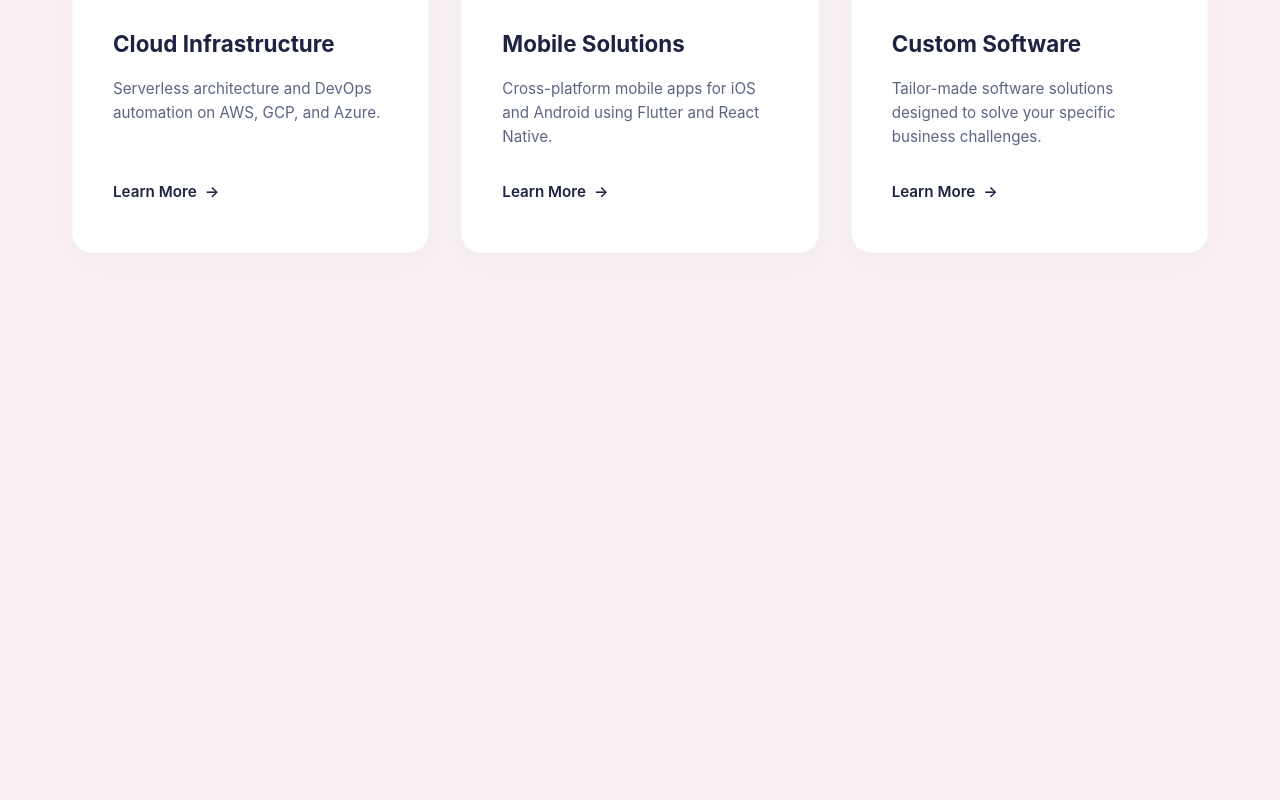
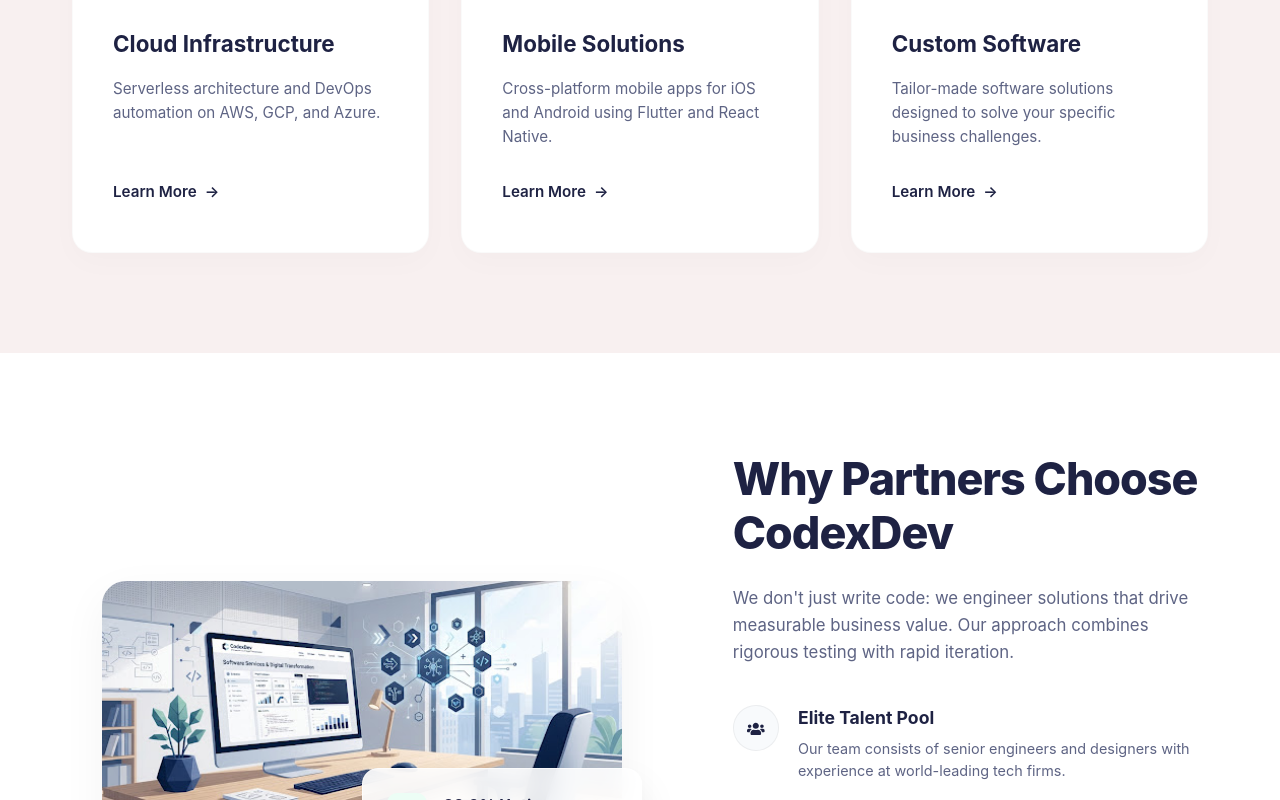
Before and after one commit to raheemkhan12345/codexdev-website, a React (Vite) app in the folder frontend/codexdev/: page / in a window 1280 px wide. Shown: the part 2000-2800 px from the top of the page. Before the commit the page ends 2353 px from the top, so only its background shows below. Built offline with nearby package versions, Linux system fonts and the light colour scheme.

Commit message:
update rahim

```diff
--- a/frontend/codexdev/src/assets/styles/variables.css
+++ b/frontend/codexdev/src/assets/styles/variables.css
@@ -10,7 +10,7 @@
     --bg-light: #f8fafc;
     /* Off-white background */
     --bg-white: #f8f0f0;
-    --border-color: #e3e8f0;
+    --border-color: #b5b5b5;
     /* Gray border for secondary button */
 
     /* Badges */
--- a/frontend/codexdev/src/features/home-hero/Hero.css
+++ b/frontend/codexdev/src/features/home-hero/Hero.css
@@ -111,7 +111,7 @@
 
 .stat-item {
     padding: 0 3.5rem;
-    border-right: 1px solid var(--border-color);
+    border-right: 2px solid var(--border-color);
     /* Verticle dividers like in Figma */
 }
 
--- /dev/null
+++ b/frontend/codexdev/src/features/home-whyChoose/WhyChooseUs.css
@@ -0,0 +1,188 @@
+/* src/features/home-why-choose/WhyChooseUs.css */
+
+.why-choose-section {
+    padding: 100px 0;
+    background-color: #fff;
+    overflow: hidden;
+}
+
+.why-choose-grid {
+    display: grid;
+    grid-template-columns: 1.1fr 0.9fr;
+    gap: 5rem;
+    align-items: center;
+}
+
+.why-choose-left {
+    position: relative;
+    display: flex;
+    justify-content: center;
+}
+
+.image-wrapper {
+    position: relative;
+    width: 100%;
+    max-width: 520px;
+}
+
+.workspace-main-img {
+    width: 100%;
+    height: auto;
+    border-radius: 24px;
+    box-shadow: 0 15px 45px rgba(0, 0, 0, 0.05);
+}
+
+.floating-uptime-card {
+    position: absolute;
+    bottom: -30px;
+    right: -20px;
+    background: rgba(255, 255, 255, 0.9);
+    backdrop-filter: blur(10px);
+    -webkit-backdrop-filter: blur(10px);
+    border: 1px solid rgba(255, 255, 255, 0.6);
+    border-radius: 16px;
+    padding: 1.5rem;
+    width: 280px;
+    display: flex;
+    gap: 1rem;
+    box-shadow: 0 20px 40px rgba(0, 0, 0, 0.08);
+    animation: floatCard 4s ease-in-out infinite alternate;
+}
+
+@keyframes floatCard {
+    0% {
+        transform: translateY(0);
+    }
+
+    100% {
+        transform: translateY(-10px);
+    }
+}
+
+.uptime-icon-box {
+    background-color: #ecfdf5;
+    width: 40px;
+    height: 40px;
+    min-width: 40px;
+    border-radius: 10px;
+    display: flex;
+    align-items: center;
+    justify-content: center;
+}
+
+.uptime-icon {
+    color: #10b981;
+    font-size: 1.1rem;
+}
+
+.uptime-title {
+    font-size: 1rem;
+    font-weight: 700;
+    color: var(--text-dark);
+    margin-bottom: 0.3rem;
+}
+
+.uptime-desc {
+    font-size: 0.8rem;
+    line-height: 1.4;
+    color: var(--text-light);
+    margin: 0;
+}
+
+.why-choose-right {
+    display: flex;
+    flex-direction: column;
+}
+
+.why-choose-main-title {
+    font-size: 2.8rem;
+    font-weight: 800;
+    color: var(--text-dark);
+    letter-spacing: -1px;
+    margin-bottom: 1.5rem;
+    line-height: 1.2;
+}
+
+.why-choose-intro {
+    font-size: 1.05rem;
+    line-height: 1.6;
+    color: var(--text-light);
+    margin-bottom: 2.5rem;
+}
+
+.why-choose-list {
+    display: flex;
+    flex-direction: column;
+    gap: 2rem;
+}
+
+.why-choose-item {
+    display: flex;
+    gap: 1.2rem;
+    align-items: flex-start;
+}
+
+.item-icon-box {
+    background-color: var(--bg-light);
+    border: 1px solid rgba(0, 0, 0, 0.05);
+    width: 46px;
+    height: 46px;
+    min-width: 46px;
+    border-radius: 50%;
+    display: flex;
+    align-items: center;
+    justify-content: center;
+    color: var(--text-dark);
+    font-size: 1.1rem;
+}
+
+.item-text {
+    display: flex;
+    flex-direction: column;
+    gap: 0.4rem;
+}
+
+.item-title {
+    font-size: 1.1rem;
+    font-weight: 700;
+    color: var(--text-dark);
+    margin: 0;
+}
+
+.item-desc {
+    font-size: 0.9rem;
+    line-height: 1.5;
+    color: var(--text-light);
+    margin: 0;
+}
+
+@media (max-width: 991px) {
+    .why-choose-grid {
+        grid-template-columns: 1fr;
+        gap: 4rem;
+    }
+
+    .why-choose-left {
+        order: 2;
+    }
+
+    .why-choose-right {
+        order: 1;
+    }
+
+    .why-choose-main-title {
+        font-size: 2.3rem;
+    }
+}
+
+@media (max-width: 480px) {
+    .floating-uptime-card {
+        position: relative;
+        bottom: auto;
+        right: auto;
+        width: 100%;
+        margin-top: 1.5rem;
+        box-sizing: border-box;
+        animation: none;
+    }
+}
--- /dev/null
+++ b/frontend/codexdev/src/features/home-whyChoose/WhyChooseUs.jsx
@@ -0,0 +1,88 @@
+// src/features/home-why-choose/WhyChooseUs.jsx
+import React from 'react';
+import Container from '../../components/common/Container/Container';
+import './WhyChooseUs.css'; // Same folder se import
+
+// React Icons Imports
+import { FaUsers, FaSyncAlt, FaShieldAlt, FaBolt } from 'react-icons/fa';
+
+// Workspace Image Import
+import workspaceImg from '../../assets/images/workspace.jpg'; // Ensure the path is correct
+
+const WhyChooseUs = () => {
+    const points = [
+        {
+            icon: <FaUsers />,
+            title: "Elite Talent Pool",
+            description: "Our team consists of senior engineers and designers with experience at world-leading tech firms."
+        },
+        {
+            icon: <FaSyncAlt />,
+            title: "Agile Methodology",
+            description: "We work in transparent two-week sprints, keeping you involved and informed every step of the way."
+        },
+        {
+            icon: <FaShieldAlt />,
+            title: "Security First",
+            description: "Enterprise-grade security practices are baked into every line of code we write."
+        }
+    ];
+
+    return (
+        <section className="why-choose-section" id="why-choose-us">
+            <Container>
+                <div className="why-choose-grid">
+
+                    {/* Left Column: Image & Floating Card */}
+                    <div className="why-choose-left">
+                        <div className="image-wrapper">
+                            <img
+                                src={workspaceImg}
+                                alt="CodexDev Workspace"
+                                className="workspace-main-img"
+                            />
+
+                            {/* Floating "99.9% Uptime" Card */}
+                            <div className="floating-uptime-card">
+                                <div className="uptime-icon-box">
+                                    <FaBolt className="uptime-icon" />
+                                </div>
+                                <div className="uptime-text-content">
+                                    <h4 className="uptime-title">99.9% Uptime</h4>
+                                    <p className="uptime-desc">
+                                        We build resilient products that never fail when your users need them most.
+                                    </p>
+                                </div>
+                            </div>
+                        </div>
+                    </div>
+
+                    {/* Right Column: Text Content */}
+                    <div className="why-choose-right">
+                        <h2 className="why-choose-main-title">Why Partners Choose CodexDev</h2>
+                        <p className="why-choose-intro">
+                            We don't just write code: we engineer solutions that drive measurable business value. Our approach combines rigorous testing with rapid iteration.
+                        </p>
+
+                        <div className="why-choose-list">
+                            {points.map((point, index) => (
+                                <div className="why-choose-item" key={index}>
+                                    <div className="item-icon-box">
+                                        {point.icon}
+                                    </div>
+                                    <div className="item-text">
+                                        <h3 className="item-title">{point.title}</h3>
+                                        <p className="item-desc">{point.description}</p>
+                                    </div>
+                                </div>
+                            ))}
+                        </div>
+                    </div>
+
+                </div>
+            </Container>
+        </section>
+    );
+};
+
+export default WhyChooseUs;
--- a/frontend/codexdev/src/pages/Home.jsx
+++ b/frontend/codexdev/src/pages/Home.jsx
@@ -3,6 +3,7 @@ import React from 'react';
 import Hero from '../features/home-hero/Hero';
 import Brands from '../features/home-brands/Brands';
 import Services from '../features/home-services/Services';
+import WhyChooseUs from '../features/home-whyChoose/WhyChooseUs';
 
 const Home = () => {
   return (
@@ -10,6 +11,7 @@ const Home = () => {
       <Hero />
       <Brands />
       <Services />
+      <WhyChooseUs />
     </>
   );
 };
```
Also changed, not shown: frontend/codexdev/src/assets/images/workspace.jpg (added).
